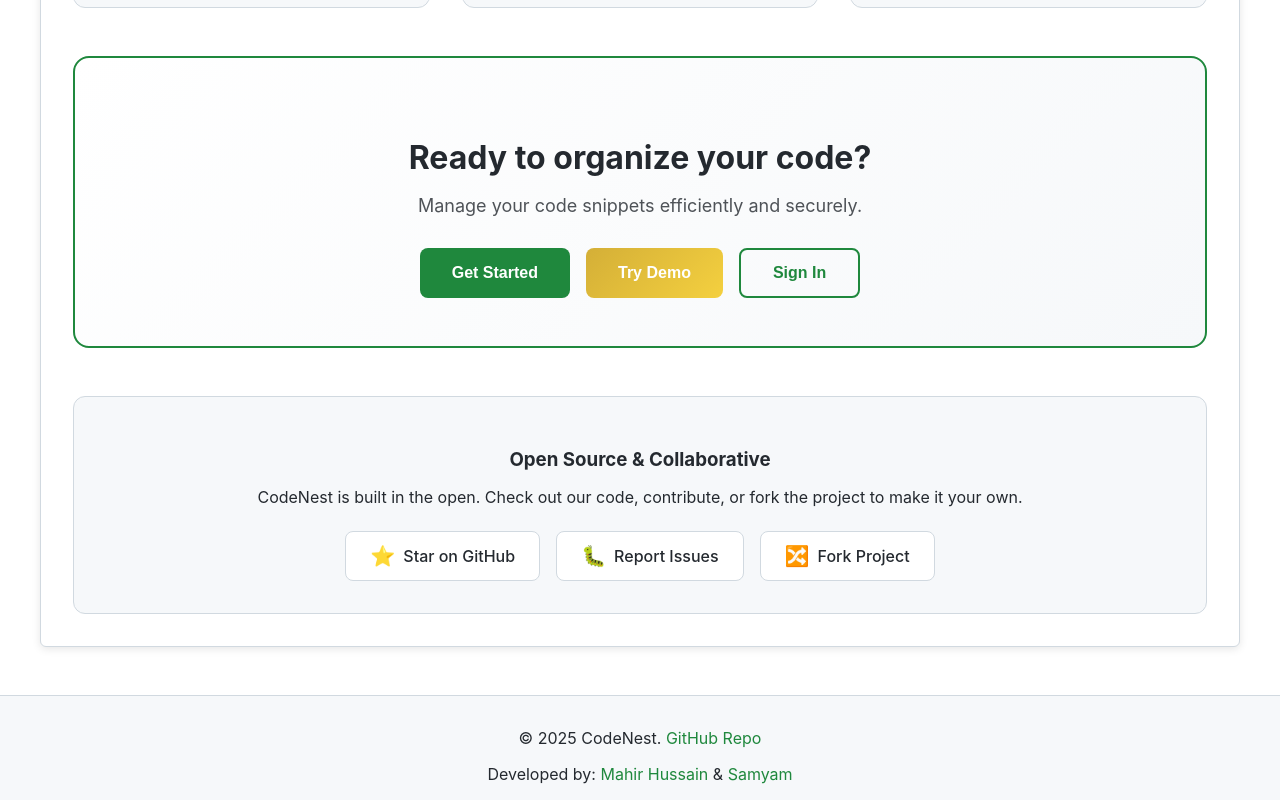
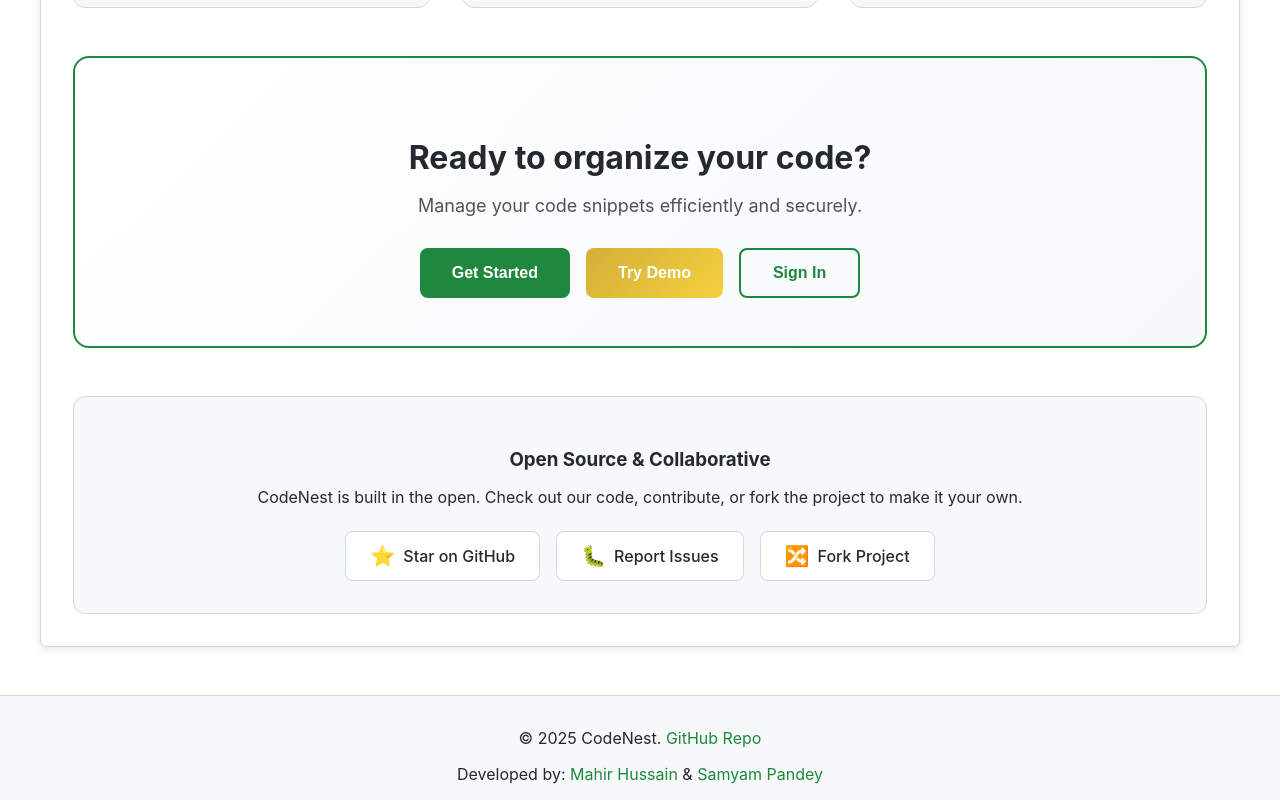
Before and after one commit to Mahir-Hussain/CodeNest, a React (Vite) app in the folder frontend/: page / in a window 1280 px wide. Shown: the part 2565-3365 px from the top of the page. Built offline with nearby package versions, Linux system fonts and the light colour scheme.

Commit message:
Edit credits

```diff
--- a/frontend/src/Components/Home.jsx
+++ b/frontend/src/Components/Home.jsx
@@ -268,7 +268,7 @@
           <span>Developed by: </span>
           <a href="https://linkedin.com/in/mahirhussainn" target="_blank" rel="noopener noreferrer">Mahir Hussain </a>
           <span>&</span>
-          <a href="https://www.linkedin.com/in/pandeysamyam/" target="_blank" rel="noopener noreferrer"> Samyam</a>
+          <a href="https://www.linkedin.com/in/pandeysamyam/" target="_blank" rel="noopener noreferrer"> Samyam Pandey</a>
         </div>
       </footer>
     </div>
```
